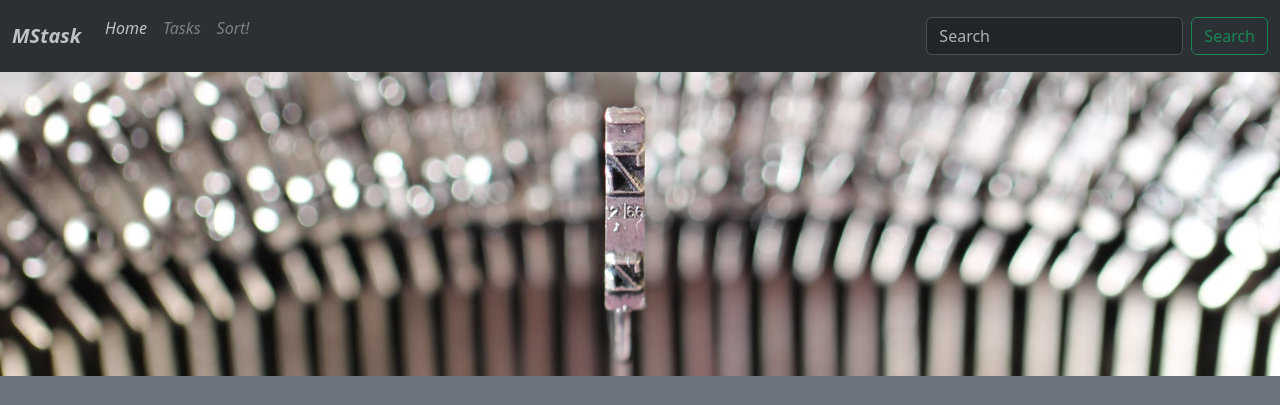
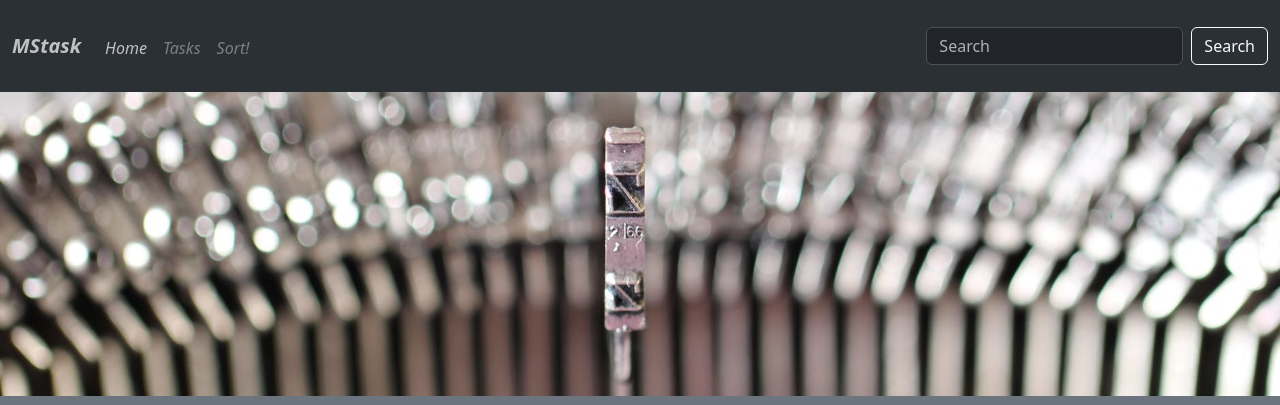
Before and after one commit to MarkoSchoretits/FE18-CR2-MarkoSchoretits, a plain HTML site: page index.html in a window 1280 px wide. Shown: the top 405 px of the page. Drawn offline with nearby package versions, Linux system fonts and the light colour scheme.

Commit message:
U optimize nav

```diff
--- a/index.html
+++ b/index.html
@@ -20,20 +20,26 @@
     <header>
 
         <!-- NAVIGATION -->
-            <nav class="navbar bg-dark navbar-expand-lg bg-body-tertiary" data-bs-theme="dark">
+            <nav class="navbar bg-dark navbar-expand-md bg-body-tertiary" data-bs-theme="dark">
                 <div class="container-fluid">
                   <a class="navbar-brand" href="#">MStask</a>
-                  <button class="navbar-toggler" type="button" data-bs-toggle="collapse" data-bs-target="#navbarSupportedContent" aria-controls="navbarSupportedContent" aria-expanded="false" aria-label="Toggle navigation">
+
+                  <!-- Hamburger-->
+                  <button class="navbar-toggler bg-secondary" type="button" data-bs-toggle="collapse" data-bs-target="#navbarSupportedContent" aria-controls="navbarSupportedContent" aria-expanded="false" aria-label="Toggle navigation">
                     <span class="navbar-toggler-icon"></span>
                   </button>
+
                   <div class="collapse navbar-collapse" id="navbarSupportedContent">
-                    <ul class="navbar-nav me-auto mb-2 mb-lg-0">
+                    <ul class="navbar-nav me-auto mb-2 pt-3 mb-md-0 mt-md-1">
+
                       <li class="nav-item">
                         <a class="nav-link active" aria-current="page" href="#">Home</a>
                       </li>
+
                       <li class="nav-item">
                         <a class="nav-link" href="#">Tasks</a>
                       </li>
+
                       <li class="nav-item">
                         <a class="nav-link" href="#">Sort!</a>
                       </li>
@@ -56,10 +62,12 @@
                       -->
 
                     </ul>
+
                     <form class="d-flex" role="search">
                       <input class="form-control me-2" type="search" placeholder="Search" aria-label="Search">
-                      <button class="btn btn-outline-success" type="submit">Search</button>
+                      <button class="btn btn-outline-light" type="submit">Search</button>
                     </form>
+
                   </div>
                 </div>
               </nav>
```
